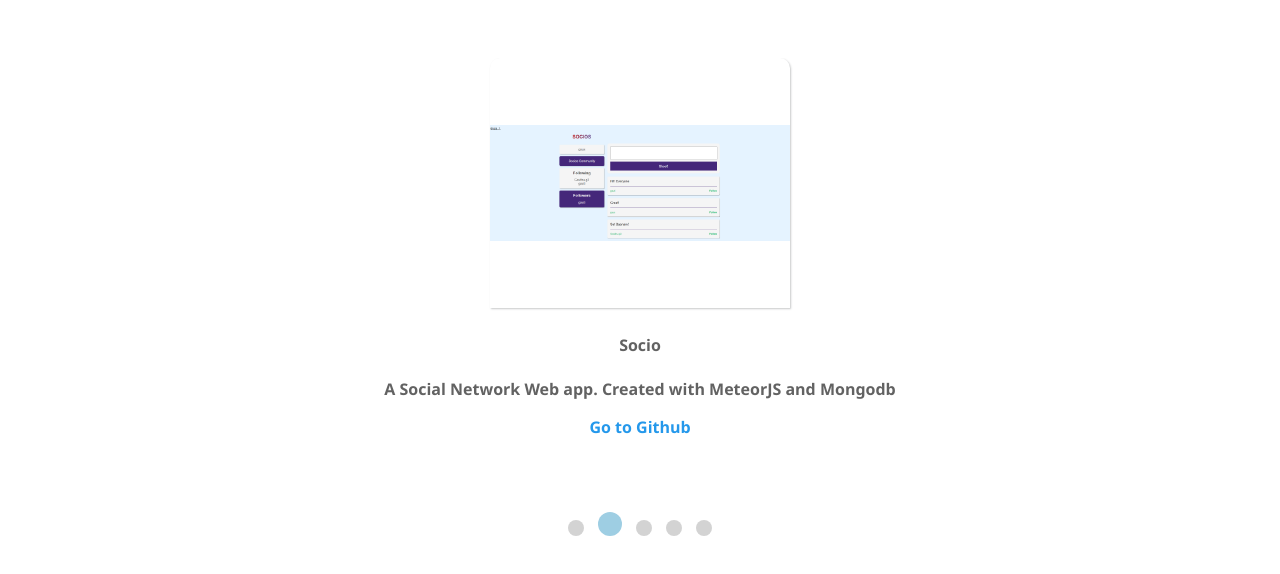
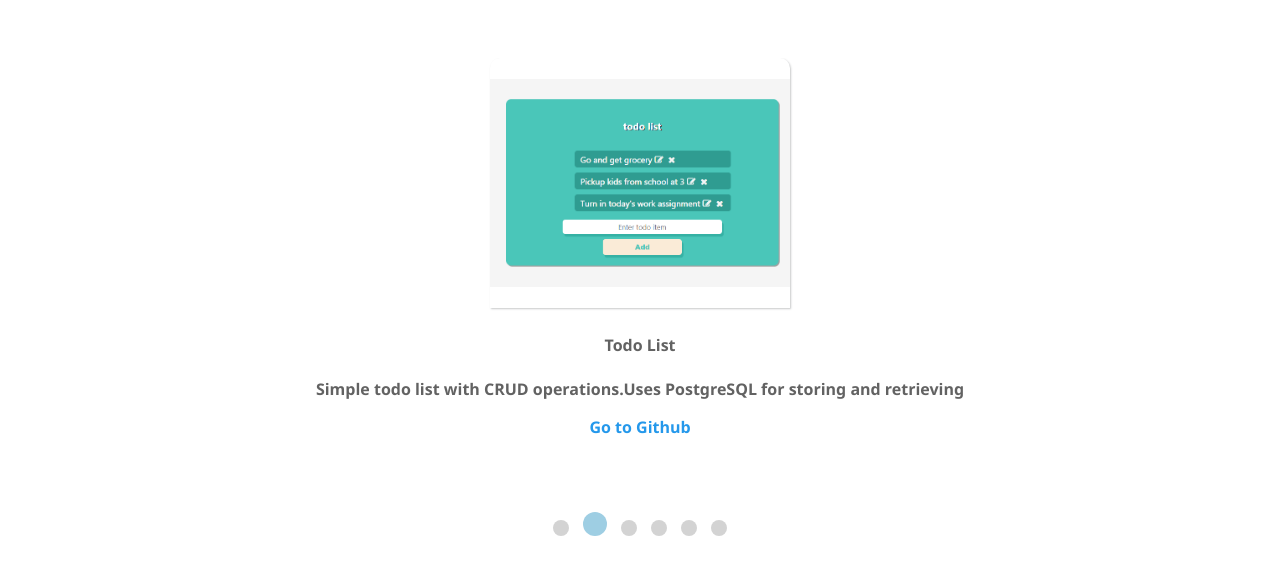
Before and after one commit to GouthamSurendran/GouthamSurendran.github.io, a website: page projects.html in a window 1280 px wide. Shown: the part 102-676 px from the top of the page. Drawn offline with nearby package versions, Linux system fonts and the light colour scheme.

Commit message:
fix missing prj

```diff
--- a/projects.html
+++ b/projects.html
@@ -50,6 +50,16 @@
 				</div>
 			</div>
 			<div>
+				<img src="dist/images/demo.png" alt="" />
+				<div class="cardb">
+					<h4>Todo List</h4>
+					<p>Simple todo list with CRUD operations.Uses PostgreSQL for storing and retrieving</p>
+					<a href="https://github.com/GouthamSurendran/Todo-List-Postgresql-NodeJS" target="none">
+						Go to Github
+					</a>
+				</div>
+			</div>
+			<div>
 				<img src="dist/images/socio.PNG" alt="" />
 				<div class="cardb">
 					<h4>Socio</h4>
@@ -96,6 +106,7 @@
 			<button></button>
 			<button></button>
 			<button></button>
+			<button></button>
 		</div>
 	</div>
 	<script src="./dist/Js/all.js">
```
